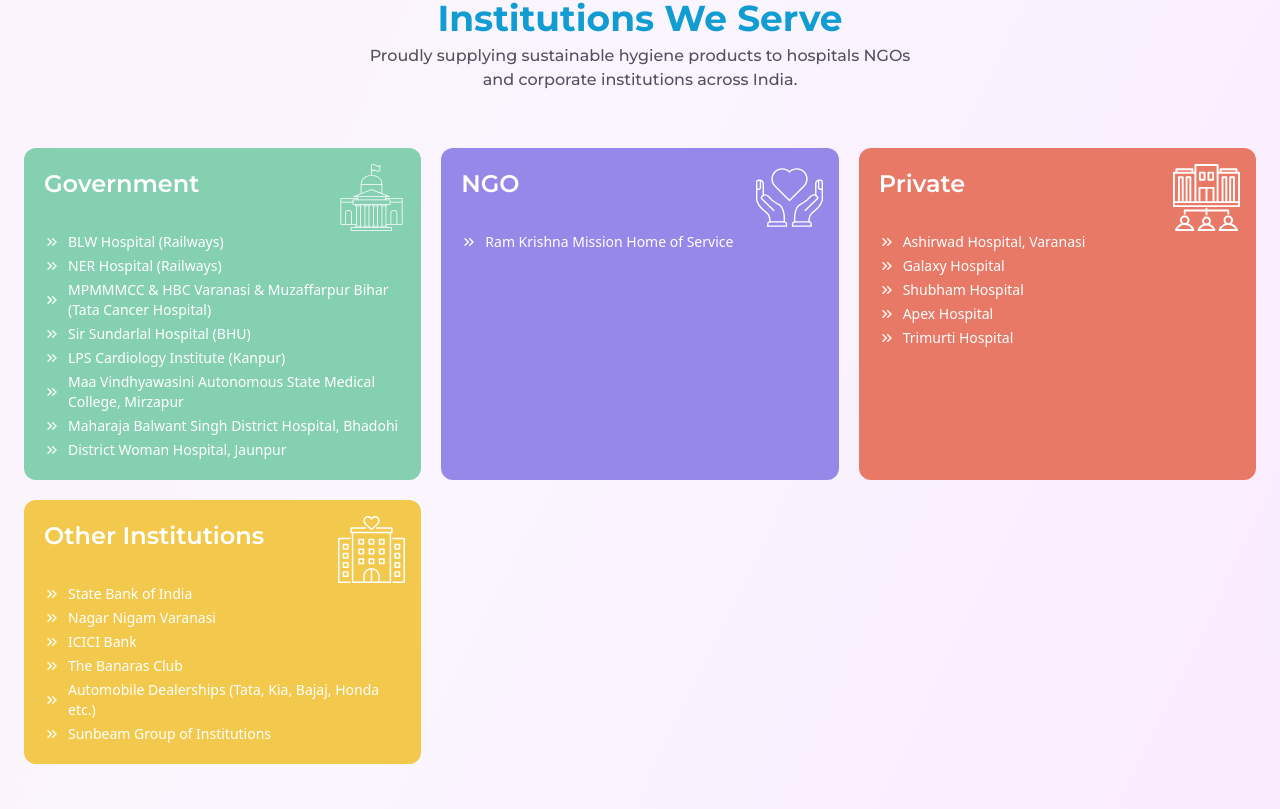
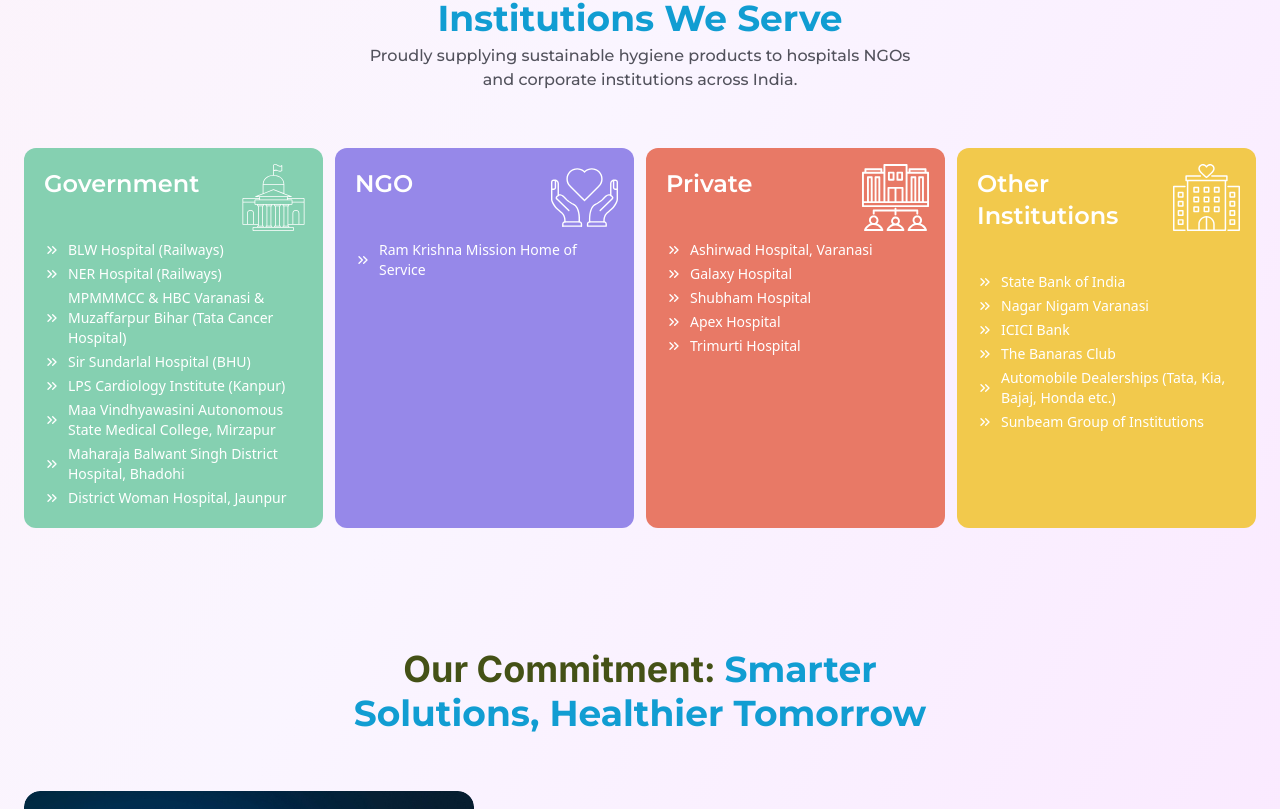
Before and after one commit to Semicolon-Wiz/ecoqual, a Next.js app: page /about in a window 1280 px wide. Shown: the part 1251-2060 px from the top of the page. Built offline with nearby package versions, Linux system fonts and the light colour scheme; no server answers.

Commit message:
update about paGE

```diff
--- a/src/components/AboutUs.tsx
+++ b/src/components/AboutUs.tsx
@@ -459,17 +459,17 @@ export function InstitutionsList() {
                             Proudly supplying sustainable hygiene products to hospitals NGOs and corporate institutions across India.
                         </Subheading>
                     </div>
-                    <div className='relative w-full grid grid-cols-1 lg:grid-cols-3 md:grid-cols-3 lg:gap-5 md:gap-3 gap-2.5'>
+                    <div className='relative w-full grid grid-cols-1 lg:grid-cols-4 md:grid-cols-3 sm:grid-cols-2 md:gap-3 gap-2.5'>
                         {
                             institutionsData.map((value, idx) => (
                                 <div
                                     key={idx + 2}
                                     style={{ backgroundColor: bg[idx] }}
                                     className={`w-full h-full relative p-3 lg:p-5 text-white rounded-xl `}>
-                                    <span className='block w-full font-semibold text-2xl'>
+                                    <span className='block w-full font-semibold text-2xl max-w-[200px]'>
                                         {value.name}
                                     </span>
-                                    <div className='mt-8 w-full flex flex-col gap-1'>
+                                    <div className='mt-10 w-full flex flex-col gap-1'>
                                         {
                                             value.institutions.map((item, id) => (
                                                 <div key={id} className='flex items-center gap-2 text-sm'>
--- a/src/components/ContactButton.tsx
+++ b/src/components/ContactButton.tsx
@@ -1,10 +1,13 @@
+'use client';
 import { Headset } from 'lucide-react'
 import Link from 'next/link'
 import React from 'react'
+import { usePathname } from 'next/navigation';
 
 export default function ContactButton() {
+    const currentPage = usePathname();
     return (
-        <Link href={'/contact'} className='fixed w-14 h-14 bg-zinc-800 z-50 right-5 bottom-5 rounded-full flex items-center justify-center hover:scale-105 transition-transform duration-200 ease-in'>
+        <Link href={'/contact'} className={` ${currentPage === '/contact' && 'hidden'} fixed w-14 h-14 bg-zinc-800 z-50 right-5 bottom-5 rounded-full flex items-center justify-center hover:scale-105 transition-transform duration-200 ease-in`}>
             <Headset className="text-white" size={28} />
         </Link>
     )
```
